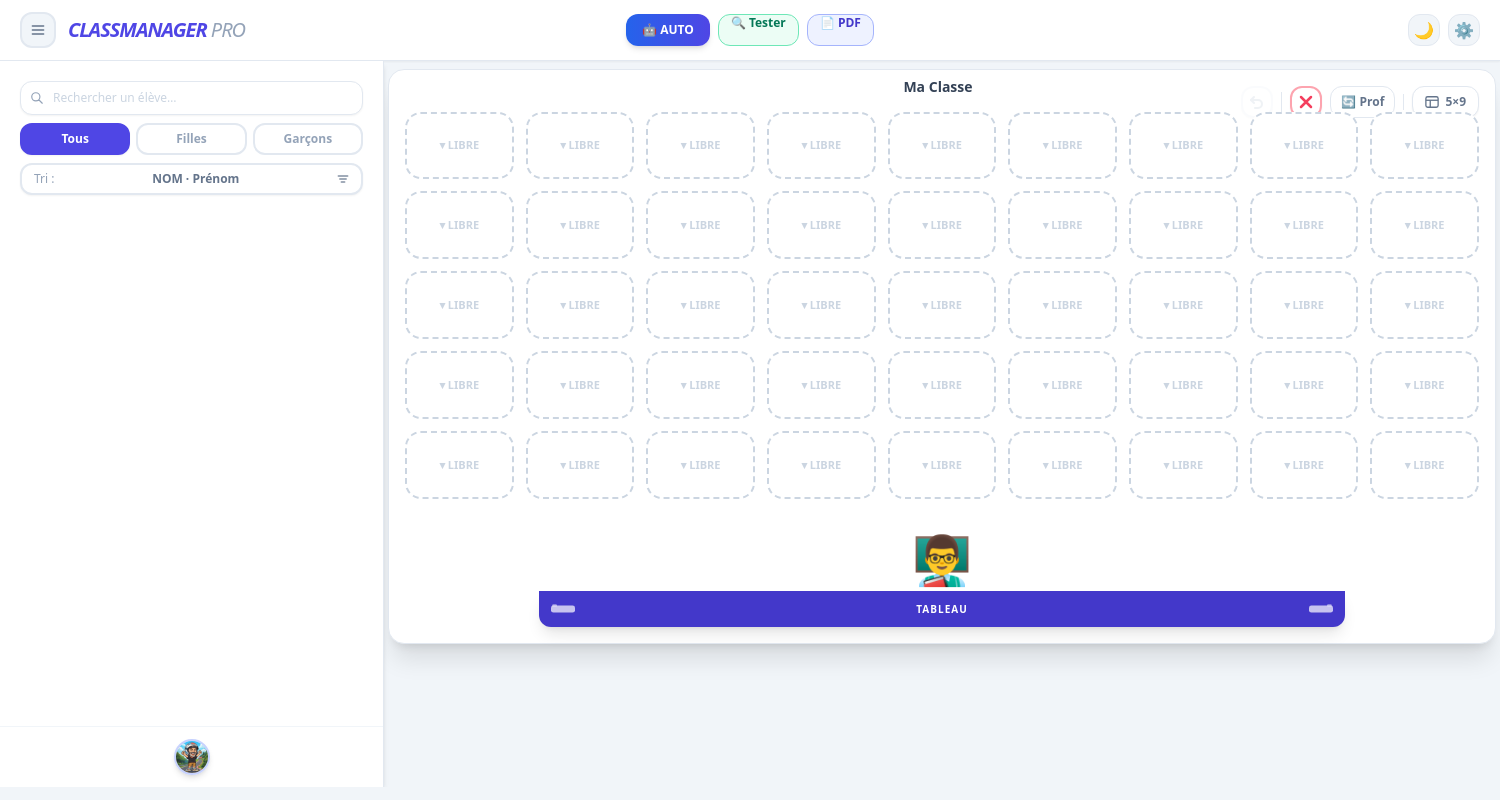
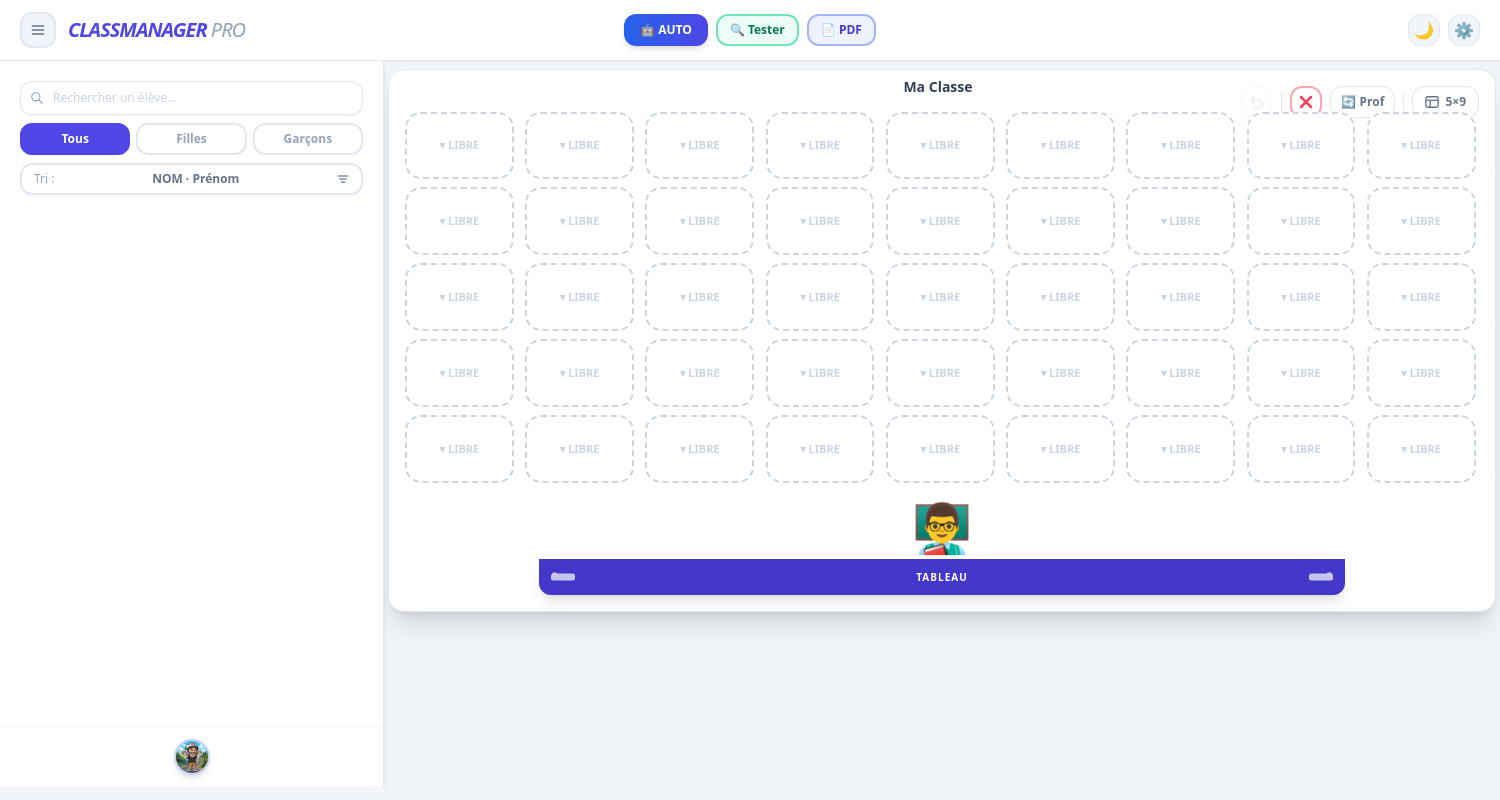
Before and after one commit to cparfait/classmanager, an Electron app: page index.html in a window 1500 px wide. Drawn offline with Linux system fonts and the light colour scheme; no server answers.

Commit message:
fix: boutons Tester/PDF (items-center, border-2) et hauteur grille réduite
- Tester/PDF : items-center + border-2 pour cohérence visuelle
- Cellules : max-h-[68px] + min-h-[36px] pour limiter la hauteur sur grand écran
- Gap grille : lg:gap-2 au lieu de lg:gap-3
- Section prof : mt-4 au lieu de mt-8

Co-Authored-By: Claude Sonnet 4.6 <noreply@anthropic.com>

```diff
--- a/index.html
+++ b/index.html
@@ -1106,8 +1106,8 @@
 
             <!-- Actions plan -->
             <button @click="generateAutoPlan()" class="h-8 bg-gradient-to-r from-blue-600 to-indigo-600 hover:from-blue-700 hover:to-indigo-700 text-white px-4 rounded-xl font-black shadow-md transition-all text-xs flex items-center gap-1.5 hover:scale-105">🤖 AUTO</button>
-            <button @click="testCurrentPlan()" class="h-8 bg-emerald-50 border border-emerald-300 text-emerald-700 hover:bg-emerald-100 px-3 rounded-xl font-bold text-xs transition hidden md:flex">🔍 Tester</button>
-            <button @click="exportPDF()" class="h-8 bg-indigo-50 border border-indigo-300 text-indigo-700 hover:bg-indigo-100 px-3 rounded-xl font-bold text-xs transition hidden md:flex" title="Exporter en PDF">📄 PDF</button>
+            <button @click="testCurrentPlan()" class="h-8 items-center gap-1.5 bg-emerald-50 border-2 border-emerald-300 text-emerald-700 hover:bg-emerald-100 px-3 rounded-xl font-bold text-xs transition hidden md:flex">🔍 Tester</button>
+            <button @click="exportPDF()" class="h-8 items-center gap-1.5 bg-indigo-50 border-2 border-indigo-300 text-indigo-700 hover:bg-indigo-100 px-3 rounded-xl font-bold text-xs transition hidden md:flex" title="Exporter en PDF">📄 PDF</button>
 
         </div>
 
@@ -1508,10 +1508,10 @@
                     </div>
                 </template>
 
-                <div class="grid gap-1 sm:gap-2 lg:gap-3"
+                <div class="grid gap-1 sm:gap-1.5 lg:gap-2"
                      :style="`grid-template-columns: repeat(${cols}, 1fr); ${viewFlipped ? 'transform: rotate(180deg);' : ''}`">
                     <template x-for="cell in gridCells" :key="cell.key">
-                            <div class="aspect-[8/5] min-h-[44px] border-2 rounded-xl lg:rounded-2xl flex flex-col items-center justify-center p-1 lg:p-2 relative transition-all group"
+                            <div class="aspect-[8/5] min-h-[36px] max-h-[68px] border-2 rounded-xl lg:rounded-2xl flex flex-col items-center justify-center p-1 lg:p-2 relative transition-all group"
                                  :style="viewFlipped ? 'transform: rotate(180deg);' : ''"
                                  :draggable="!!getOccupant(cell.r, cell.c) && !aisles.includes(cell.c)"
                                  @dragstart="onDragStartCell($event, cell.r, cell.c)"
@@ -1584,7 +1584,7 @@
                 </div>
 
                 <template x-if="!viewFlipped">
-                    <div class="flex flex-col items-center mt-8 gap-1">
+                    <div class="flex flex-col items-center mt-4 gap-1">
                         <!-- Prof -->
                         <div class="flex items-center justify-center gap-2 py-1">
                             <span class="text-5xl" style="display:inline-block; transform:scaleX(-1)">👨‍🏫</span>
```
